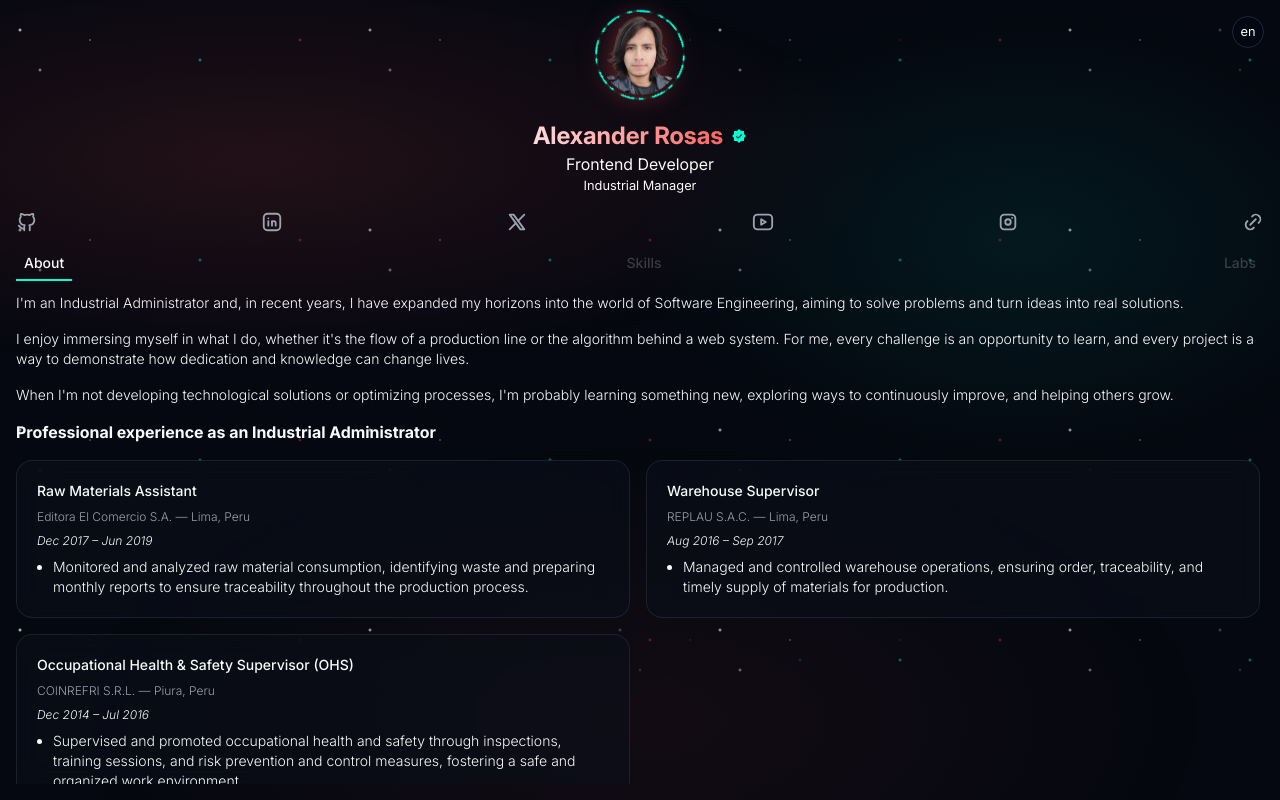
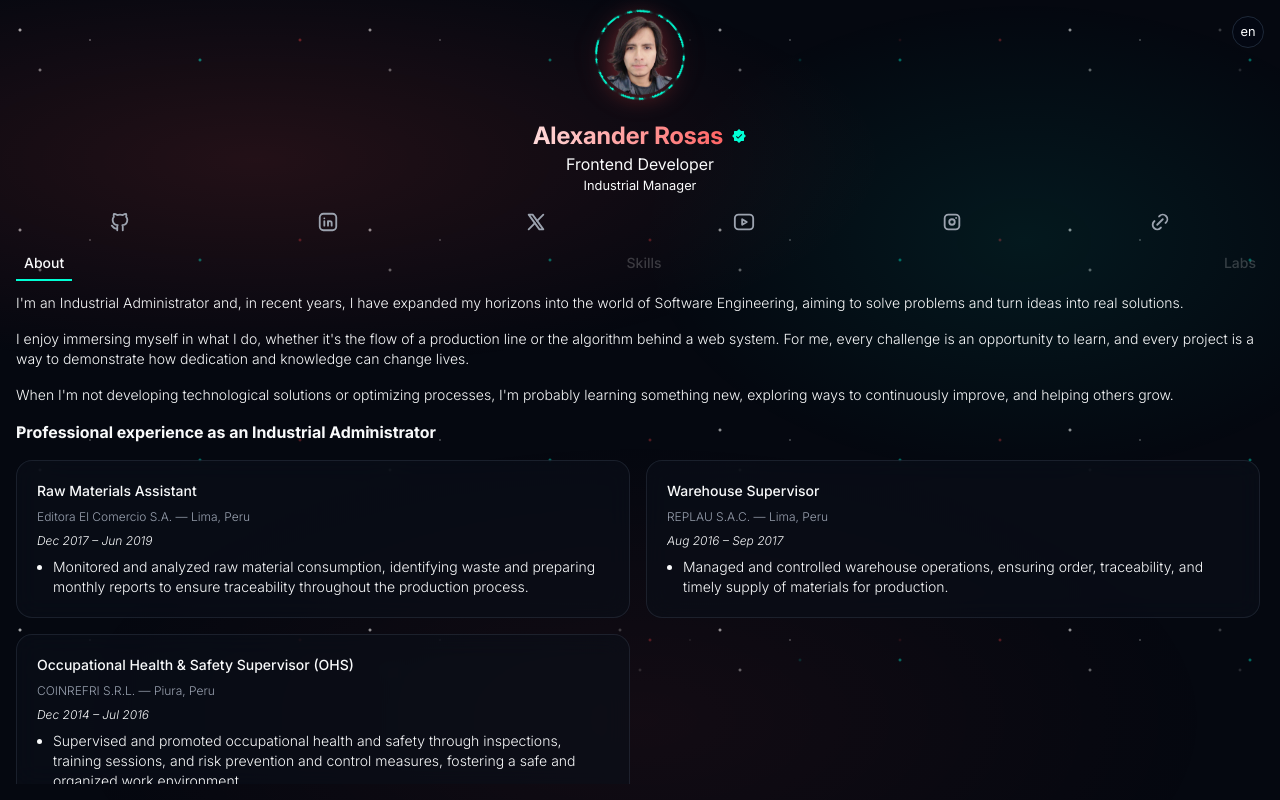
Before and after one commit to aleroses/aleroses.github.io, a React (Vite) app: page / in a window 1280 px wide. Built offline with nearby package versions, Linux system fonts and the light colour scheme.

Commit message:
style(socialmedia): change icon spacing

```diff
--- a/src/components/SocialMedia.jsx
+++ b/src/components/SocialMedia.jsx
@@ -5,7 +5,7 @@ import { LabLink } from "./LabLink";
 
 export const SocialMedia = () => {
   return (
-    <article className="mt-4 flex justify-between text-[#00ffd5]">
+    <article className="mt-4 flex justify-around text-[#00ffd5]">
       {socialLinks.map((item) => (
         <LabLink key={item.id} {...item} />
       ))}
```
